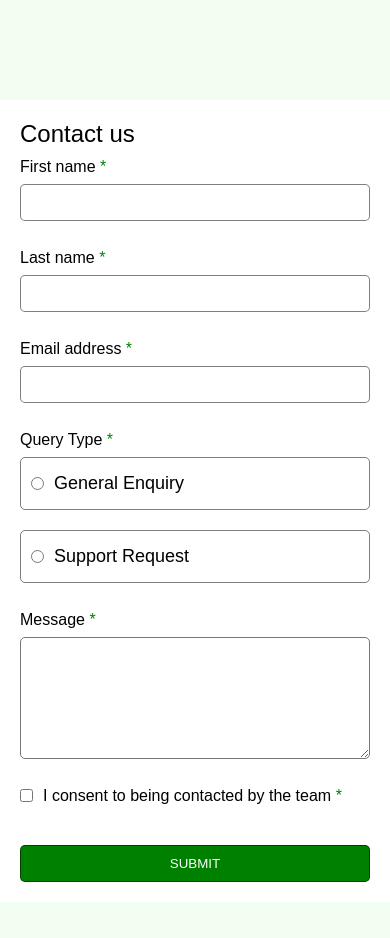
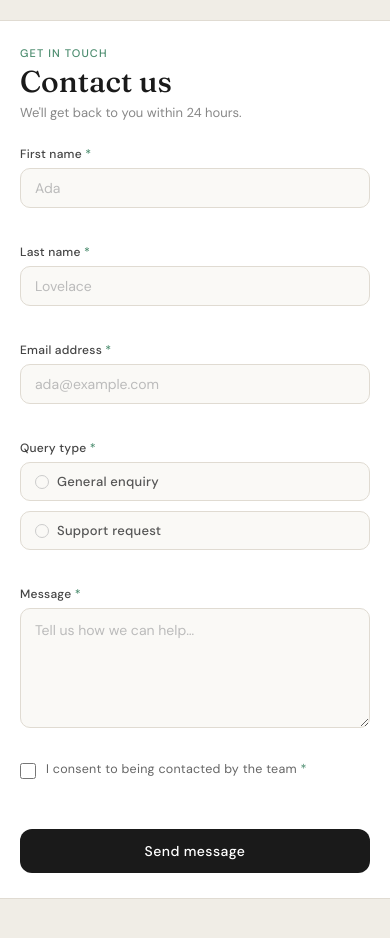
Before and after one commit to Ayinla-Adam/VALIDATION_FORM, a plain HTML site: page index.html in a window 390 px wide. Drawn offline with Linux system fonts and the light colour scheme.

Commit message:
I added functionality to a btn

```diff
--- a/index.html
+++ b/index.html
@@ -4,6 +4,9 @@
 <head>
     <meta charset="UTF-8">
     <meta name="viewport" content="width=device-width, initial-scale=1.0">
+    <link rel="preconnect" href="https://fonts.googleapis.com">
+    <link rel="preconnect" href="https://fonts.gstatic.com" crossorigin>
+    <link href="https://fonts.googleapis.com/css2?family=DM+Sans:wght@400;500&family=Fraunces:ital,wght@0,500;1,400&display=swap" rel="stylesheet">
     <link rel="stylesheet" href="./styles.css" />
     <script defer src="./script.js"></script>
     <title>Contact form</title>
@@ -11,41 +14,52 @@
 
 <body>
     <div class="form-container">
+
+        <div id="form-area">
+            <p class="eyebrow">Get in touch</p>
             <h2>Contact us</h2>
+            <p class="subheading">We'll get back to you within 24 hours.</p>
 
-        <form class="form">
+            <form class="form" novalidate>
                 <div class="flex-group">
                     <div class="form-group">
                         <label for="first-name">First name <span>*</span></label>
-                    <input type="text" id="first-name" />
+                        <input type="text" id="first-name" placeholder="Ada" />
                         <p class="inline-error" id="first-name-error"></p>
                     </div>
-
                     <div class="form-group">
                         <label for="last-name">Last name <span>*</span></label>
-                    <input type="text" id="last-name" />
+                        <input type="text" id="last-name" placeholder="Lovelace" />
                         <p class="inline-error" id="last-name-error"></p>
                     </div>
                 </div>
 
                 <div class="form-group">
                     <label for="email-address">Email address <span>*</span></label>
-                <input type="text" id="email-address">
+                    <input type="text" id="email-address" placeholder="ada@example.com">
                     <p class="inline-error" id="email-error"></p>
                 </div>
 
                 <div class="form-group">
-                <label for="query-type">Query Type <span>*</span></label>
+                    <label>Query type <span>*</span></label>
                     <div class="input-flex">
-                    <span><input type="radio" value="general" name="query-type" /><span>General Enquiry</span></span>
-                    <span><input type="radio" value="support" name="query-type" /><span>Support Request</span></span>
+                        <label class="radio-card">
+                            <input type="radio" name="query-type" value="general" />
+                            <span class="radio-dot"></span>
+                            General enquiry
+                        </label>
+                        <label class="radio-card">
+                            <input type="radio" name="query-type" value="support" />
+                            <span class="radio-dot"></span>
+                            Support request
+                        </label>
                     </div>
                     <p class="inline-error" id="query-error"></p>
                 </div>
 
                 <div class="form-group">
                     <label for="message">Message <span>*</span></label>
-                <textarea rows="5" id="message"></textarea>
+                    <textarea id="message" placeholder="Tell us how we can help…"></textarea>
                     <p class="inline-error" id="message-error"></p>
                 </div>
 
@@ -55,8 +69,21 @@
                 </div>
                 <p class="inline-error" id="checkbox-error"></p>
 
-            <button type="submit" class="btn-submit">SUBMIT</button>
+                <button type="submit" class="btn-submit">Send message</button>
             </form>
+        </div>
+
+        <div class="success-state" id="success-state">
+            <div class="success-icon">
+                <svg width="22" height="22" viewBox="0 0 22 22" fill="none">
+                    <path d="M4 11.5L9 16.5L18 6" stroke="#4b8c6e" stroke-width="2" stroke-linecap="round" stroke-linejoin="round"/>
+                </svg>
+            </div>
+            <h3>Message sent!</h3>
+            <p>Thanks for reaching out. We'll be in touch soon.</p>
+            <button class="btn-reset" id="btn-reset">Send another message</button>
+        </div>
+
     </div>
 </body>
 
--- a/styles.css
+++ b/styles.css
@@ -2,7 +2,6 @@
     box-sizing: border-box;
     padding: 0;
     margin: 0;
-    font-family: sans-serif;
 }
 
 html {
@@ -11,161 +10,287 @@ html {
 
 body {
     font-size: 1.6rem;
+    font-family: 'DM Sans', sans-serif;
+    background-color: #f0ede6;
+    min-height: 100vh;
     display: flex;
     justify-content: center;
-    height: 100vh;
-    background-color: #9df79d1e;
+    align-items: center;
+    padding: 4rem 1.6rem;
 }
 
 .form-container {
-    background-color: white;
-    margin-top: 10rem;
-    padding: 2rem;
-    display: flex;
-    flex-direction: column;
-    width: 35vw;
-    height: fit-content;
+    background-color: #fff;
+    padding: 3.5rem;
+    border-radius: 20px;
+    border: 1px solid #e0dbd2;
+    width: 100%;
+    max-width: 500px;
 }
 
-@media(max-width: 1360px) {
-    .form-container {
-        width: 48vw;
-    }
-}
-
-@media(max-width: 960px) {
-    .form-container {
-        width: 61vw;
-    }
-}
-
-@media(max-width: 710px) {
-    .form-container {
-        width: 74vw;
-    }
-}
-
-@media(max-width: 590px) {
-    .form-container {
-        width: 87vw;
-    }
-}
-
-@media(max-width: 500px) {
-    .form-container {
-        width: 100vw;
-        justify-content: center;
-        display: block;
-    }
-
-    body {
-        display: block;
-    }
-}
-
-@media(max-width: 440px) {
-    .flex-group, .input-flex {
-        flex-direction: column;
-    }
-}
-
-@media(max-width: 360px) {
-    .checkbox-group label {
-        font-size: 1.4rem;
-    }
+.eyebrow {
+    font-size: 1.1rem;
+    letter-spacing: 0.1em;
+    text-transform: uppercase;
+    color: #4b8c6e;
+    font-weight: 500;
+    margin-bottom: 4px;
 }
 
 .form-container h2 {
+    font-family: 'Fraunces', serif;
+    font-size: 3rem;
     font-weight: 500;
-    margin-bottom: 1rem;
+    color: #1a1a1a;
+    margin-bottom: 4px;
+    line-height: 1.2;
+}
+
+.subheading {
+    font-size: 1.3rem;
+    color: #888;
+    margin-bottom: 2.5rem;
 }
 
 .form {
     display: flex;
     flex-direction: column;
-    gap: 2rem;
-}
-
-input[type="text"] {
-    width: 100%;
-    padding: 1rem;
-    border-radius: 5px;
-    border: 1px solid RGBa(0, 0, 0, .5);
-}
-
-input:focus {
-    outline: none;
-}
-
-.form-group {
-    display: flex;
-    flex-direction: column;
-    justify-content: center;
-    gap: 8px;
+    gap: 1.6rem;
 }
 
 .flex-group {
     display: flex;
-    justify-content: space-between;
-    gap: 2rem;
+    gap: 1.6rem;
 }
 
 .flex-group .form-group {
     width: 100%;
 }
 
+.form-group {
+    display: flex;
+    flex-direction: column;
+    gap: 6px;
+}
+
+label {
+    font-size: 1.2rem;
+    font-weight: 500;
+    color: #444;
+    letter-spacing: 0.02em;
+}
+
 label span {
-    color: green;;
+    color: #4b8c6e;
+}
+
+input[type="text"],
+textarea {
+    font-family: 'DM Sans', sans-serif;
+    font-size: 1.4rem;
+    padding: 1rem 1.4rem;
+    border-radius: 10px;
+    border: 1.5px solid #e0dbd2;
+    background: #faf9f6;
+    color: #1a1a1a;
+    transition: border-color 0.2s, background 0.2s;
+    outline: none;
+    width: 100%;
+}
+
+input[type="text"]:focus,
+textarea:focus {
+    border-color: #4b8c6e;
+    background: #fff;
+}
+
+input[type="text"].error,
+textarea.error {
+    border-color: #c0392b;
+    background: #fff8f8;
+}
+
+input[type="text"]::placeholder,
+textarea::placeholder {
+    color: #bbb;
+}
+
+textarea {
+    min-height: 120px;
+    max-width: 100%;
+    resize: vertical;
+    line-height: 1.6;
 }
 
 .input-flex {
     display: flex;
-    justify-content: space-between;
-    gap: 2rem;
+    gap: 1rem;
 }
 
-.input-flex > span {
-    border: 1px solid RGBa(0, 0, 0, .5);
-    padding: 1.5rem 0;
-    padding-left: 1rem;
-    width: 100%;
-    border-radius: 5px;
+.radio-card {
     display: flex;
     align-items: center;
-    gap: 10px;
-    font-size: 1.8rem;
+    gap: 8px;
+    border: 1.5px solid #e0dbd2;
+    border-radius: 10px;
+    padding: 1rem 1.4rem;
+    cursor: pointer;
+    font-size: 1.3rem;
+    color: #555;
+    background: #faf9f6;
+    width: 100%;
+    transition: border-color 0.2s, background 0.2s, color 0.2s;
 }
 
-textarea {
-    line-height: 1.5;
-    min-width: 100%;
-    max-width: 100%;
-    min-height: 121.92px;
-    border-radius: 5px;
-    padding: 1rem;
+.radio-card:has(input:checked) {
+    border-color: #4b8c6e;
+    background: #f0f8f4;
+    color: #2d6651;
+    font-weight: 500;
 }
 
+.radio-card input[type="radio"] {
+    display: none;
+}
 
-textarea:focus {
-    outline: none;
+.radio-dot {
+    width: 14px;
+    height: 14px;
+    border-radius: 50%;
+    border: 1.5px solid #ccc;
+    flex-shrink: 0;
+    transition: border-color 0.2s, background 0.2s;
+    display: flex;
+    align-items: center;
+    justify-content: center;
+}
+
+.radio-card:has(input:checked) .radio-dot {
+    border-color: #4b8c6e;
+    background: #4b8c6e;
+}
+
+.radio-card:has(input:checked) .radio-dot::after {
+    content: '';
+    width: 5px;
+    height: 5px;
+    border-radius: 50%;
+    background: white;
 }
 
 .checkbox-group {
     display: flex;
-    align-items: center;
+    align-items: flex-start;
     gap: 10px;
+    margin-top: -4px;
+}
+
+.checkbox-group input[type="checkbox"] {
+    width: 16px;
+    height: 16px;
+    margin-top: 3px;
+    accent-color: #4b8c6e;
+    flex-shrink: 0;
+    cursor: pointer;
+}
+
+.checkbox-group label {
+    font-size: 1.25rem;
+    color: #666;
+    line-height: 1.5;
+    font-weight: 400;
+    cursor: pointer;
+}
+
+.inline-error {
+    font-size: 1.15rem;
+    color: #c0392b;
+    min-height: 16px;
+    margin-top: -2px;
 }
 
 .btn-submit {
     width: 100%;
-    background-color: green;
-    color: white;
-    border: 1px solid RGBa(0, 0, 0, .5);
-    outline: none;
-    padding: 1rem 0;
-    border-radius: 5px;
+    background-color: #1a1a1a;
+    color: #fff;
+    border: none;
+    border-radius: 12px;
+    padding: 1.3rem;
+    font-family: 'DM Sans', sans-serif;
+    font-size: 1.4rem;
+    font-weight: 500;
+    cursor: pointer;
+    letter-spacing: 0.03em;
+    transition: background 0.2s, transform 0.1s;
+    margin-top: 4px;
 }
 
-.inline-error {
-    color: red;
+.btn-submit:hover { background-color: #333; }
+.btn-submit:active { transform: scale(0.98); }
+
+.success-state {
+    display: none;
+    flex-direction: column;
+    align-items: center;
+    text-align: center;
+    padding: 2rem 0 1rem;
 }
+
+.success-icon {
+    width: 52px;
+    height: 52px;
+    border-radius: 50%;
+    background: #f0f8f4;
+    border: 2px solid #4b8c6e;
+    display: flex;
+    align-items: center;
+    justify-content: center;
+    margin-bottom: 1.5rem;
+}
+
+.success-state h3 {
+    font-family: 'Fraunces', serif;
+    font-size: 2.4rem;
+    font-weight: 500;
+    color: #1a1a1a;
+    margin-bottom: 6px;
+}
+
+.success-state p {
+    font-size: 1.3rem;
+    color: #888;
+    margin-bottom: 2rem;
+}
+
+.btn-reset {
+    font-size: 1.3rem;
+    color: #4b8c6e;
+    background: none;
+    border: none;
+    cursor: pointer;
+    font-family: 'DM Sans', sans-serif;
+    text-decoration: underline;
+}
+
+@media (max-width: 560px) {
+    .form-container {
+        padding: 2.5rem 2rem;
+        border-radius: 16px;
+    }
+}
+
+@media (max-width: 440px) {
+    .flex-group,
+    .input-flex {
+        flex-direction: column;
+    }
+    body {
+        align-items: flex-start;
+        padding: 2rem 0;
+    }
+    .form-container {
+        border-radius: 0;
+        border-left: none;
+        border-right: none;
+    }
+}
```
Also changed, not shown: script.js (+11 -2 lines). Lines whose indentation alone changed are shown as unchanged.
